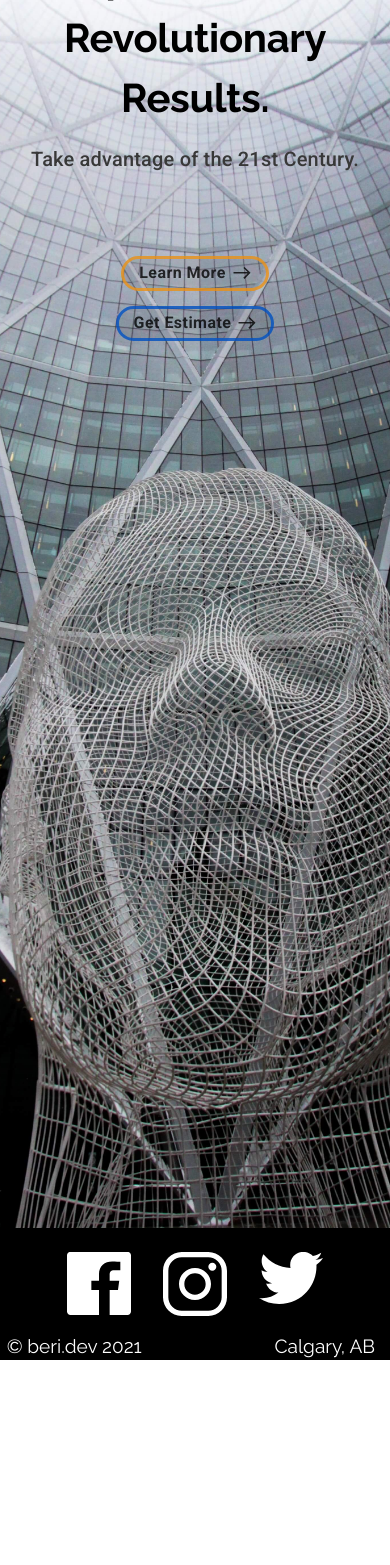
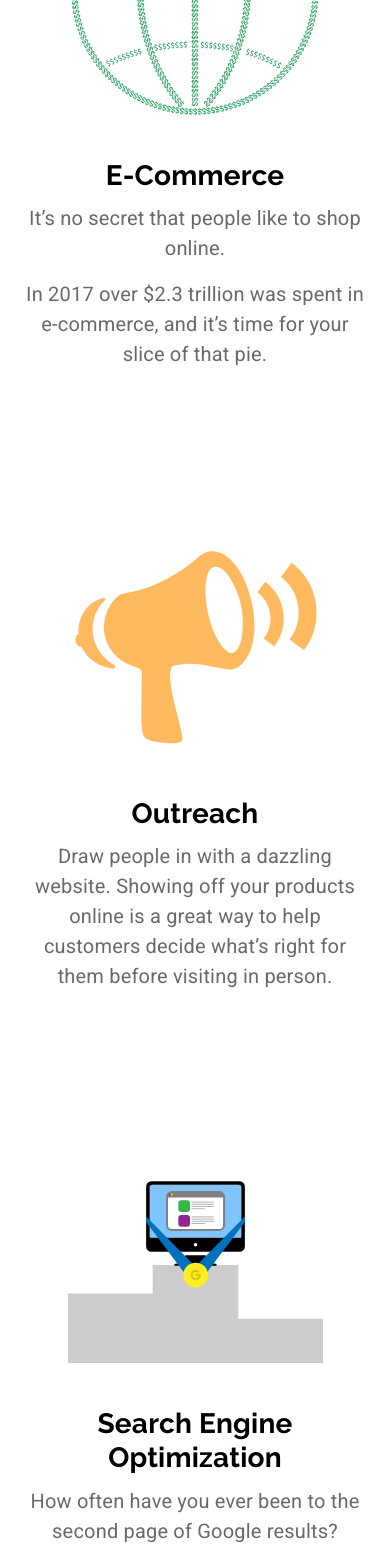
Before and after one commit to HAZberi/tech-company-website, a React (Create React App) app: page /websites in a window 390 px wide. Shown: the part 1501-3066 px from the top of the page. Before the commit the page ends 2865 px from the top, so only its background shows below. Built offline with nearby package versions, Linux system fonts and the light colour scheme.

Commit message:
website page responsive complete

```diff
--- a/src/components/Websites.js
+++ b/src/components/Websites.js
@@ -10,6 +10,9 @@ import backArrow from "../assets/backArrow.svg";
 import forwardArrow from "../assets/forwardArrow.svg";
 import CallToAction from "./ui/CallToAction";
 import analyticsGraph from "../assets/analytics.svg";
+import ecommerceWorld from "../assets/ecommerce.svg";
+import seo from "../assets/seo.svg";
+import outreach from "../assets/outreach.svg";
 
 const useStyles = makeStyles((theme) => ({
   heading: {
@@ -129,9 +132,20 @@ const Websites = (props) => {
           </Grid>
         </Hidden>
       </Grid>
-      <Grid item container direction="row" alignItems="center" justify={smaller ? "center" : "flex-start"} className={classes.rowContainer}>
+      <Grid
+        item
+        container
+        direction="row"
+        alignItems="center"
+        justify={smaller ? "center" : "flex-start"}
+        className={classes.rowContainer}
+      >
         <Grid item>
-          <img src={analyticsGraph} style={{maxWidth: medium ? 255 : "100%"}} alt="graph with magnifying glass" />
+          <img
+            src={analyticsGraph}
+            style={{ maxWidth: medium ? 255 : "100%" }}
+            alt="graph with magnifying glass"
+          />
         </Grid>
         <Grid item className={classes.itemContainer}>
           <Grid container direction="column">
@@ -151,6 +165,113 @@ const Websites = (props) => {
           </Grid>
         </Grid>
       </Grid>
+      <Grid
+        item
+        container
+        direction="row"
+        alignItems="center"
+        justify={smaller ? "center" : "flex-end"}
+        className={classes.rowContainer}
+      >
+        <Grid item>
+          <img
+            src={ecommerceWorld}
+            style={{ maxWidth: medium ? 255 : "100%" }}
+            alt="graph with magnifying glass"
+          />
+        </Grid>
+        <Grid item className={classes.itemContainer}>
+          <Grid container direction="column">
+            <Grid item align={smaller ? "center" : "left"}>
+              <Typography variant="h4" gutterBottom>
+                E-Commerce
+              </Typography>
+            </Grid>
+            <Grid item align={smaller ? "center" : "left"}>
+              <Typography variant="body1" paragraph>
+                It’s no secret that people like to shop online.
+              </Typography>
+              <Typography variant="body1" paragraph>
+                In 2017 over $2.3 trillion was spent in e-commerce, and it’s
+                time for your slice of that pie.
+              </Typography>
+            </Grid>
+          </Grid>
+        </Grid>
+      </Grid>
+      <Grid
+        item
+        container
+        direction="row"
+        alignItems="center"
+        justify={smaller ? "center" : "flex-start"}
+        className={classes.rowContainer}
+      >
+        <Grid item>
+          <img
+            src={outreach}
+            style={{ maxWidth: medium ? 255 : "100%" }}
+            alt="graph with magnifying glass"
+          />
+        </Grid>
+        <Grid item className={classes.itemContainer}>
+          <Grid container direction="column">
+            <Grid item align={smaller ? "center" : "left"}>
+              <Typography variant="h4" gutterBottom>
+                Outreach
+              </Typography>
+            </Grid>
+            <Grid item align={smaller ? "center" : "left"}>
+              <Typography variant="body1" paragraph>
+                Draw people in with a dazzling website. Showing off your
+                products online is a great way to help customers decide what’s
+                right for them before visiting in person.
+              </Typography>
+            </Grid>
+          </Grid>
+        </Grid>
+      </Grid>
+      <Grid
+        item
+        container
+        direction="row"
+        alignItems="center"
+        justify={smaller ? "center" : "flex-end"}
+        className={classes.rowContainer}
+      >
+        <Grid item>
+          <img
+            src={seo}
+            style={{ maxWidth: medium ? 255 : "100%" }}
+            alt="graph with magnifying glass"
+          />
+        </Grid>
+        <Grid item className={classes.itemContainer}>
+          <Grid container direction="column">
+            <Grid item align={smaller ? "center" : "left"}>
+              <Typography variant="h4" gutterBottom>
+                Search Engine
+                <br />
+                Optimization
+              </Typography>
+            </Grid>
+            <Grid item align={smaller ? "center" : "left"}>
+              <Typography variant="body1" paragraph>
+                How often have you ever been to the second page of Google
+                results?
+              </Typography>
+              <Typography variant="body1" paragraph>
+                If you’re like us, probably never.
+              </Typography>
+              <Typography variant="body1" paragraph>
+                Customers don’t go there either, so we make sure your website is
+                designed to end up on top.
+              </Typography>
+            </Grid>
+          </Grid>
+        </Grid>
+      </Grid>
+
       <Grid item>
         {/* Call to Action Block */}
         {/* HINT: a background image can be set directly on the Grid Container
```
Also changed, not shown: 1 other file (tests, documents, lock files or other folders).
